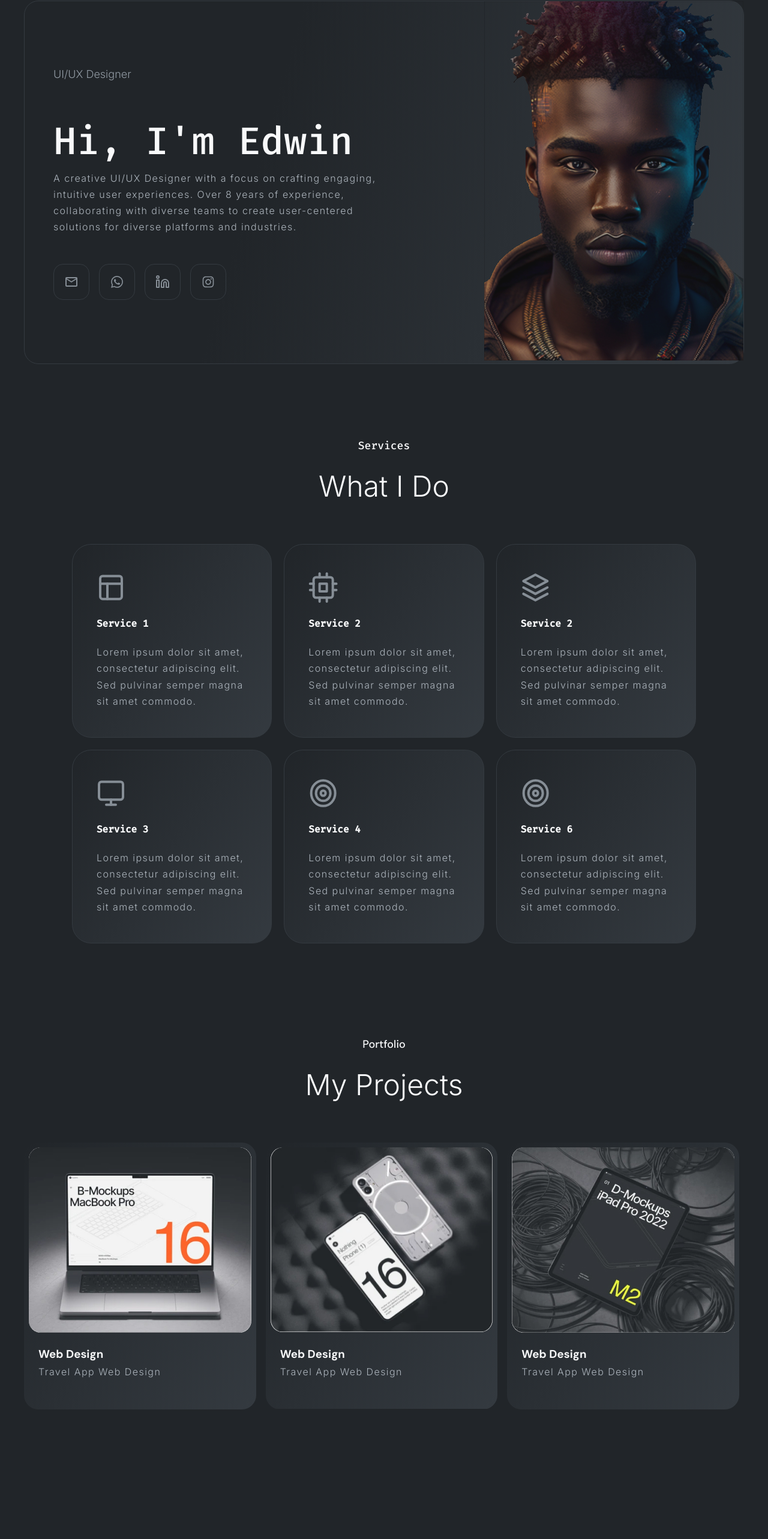
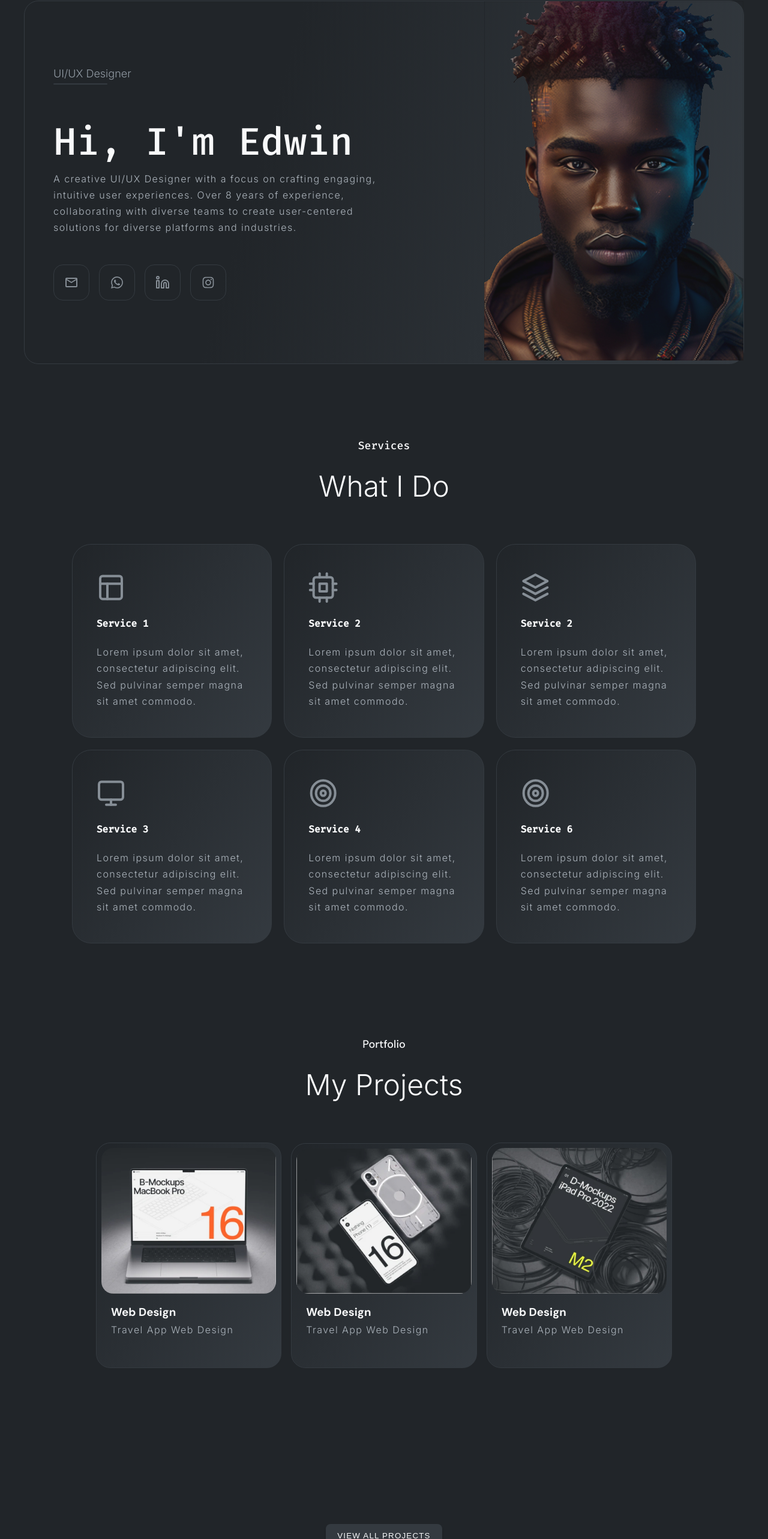
Before and after one commit to Edwin-3/updated_portfolio, a React (Create React App) app: page / in a window 1280 px wide. Shown: the part 151-2717 px from the top of the page at 60% size. Before the commit the page ends 2533 px from the top, so only its background shows below. Built offline with nearby package versions, Linux system fonts and the light colour scheme.

Commit message:
resume section update

```diff
--- a/src/App.js
+++ b/src/App.js
@@ -3,6 +3,7 @@ import Header from "./components/Header/header";
 import Navbar from "./components/NavBar/navbar";
 import Services from "./components/Services/services";
 import Project from "./components/Projects/project";
+import Resume from "./components/Resume/resume";
 
 
 function App() {
@@ -12,6 +13,7 @@ function App() {
       <Header />
       <Services />
       <Project />
+      <Resume />
     </div>
   );
 }
--- a/src/components/Projects/project.js
+++ b/src/components/Projects/project.js
@@ -17,15 +17,15 @@ const Project = () => {
             <h2 className='h2'>My Projects</h2>
             <div className='row'>
                 {projectData.map((project, index) => (
-                    <div key={index} className="column">
-                        <div className="content">
-                            <img src={project.image} alt={project.title} style={{ width: "100%" }} />
-                            <h3>{project.title}</h3>
-                            <p>{project.description}</p>
-                        </div>
+                    <div key={index} className="content">
+                        <img src={project.image} alt={project.title} style={{ width: "100%" }} />
+                        <h3>{project.title}</h3>
+                        <p>{project.description}</p>
                     </div>
+
                 ))}
             </div>
+            <button className='btn'>View all projects</button>
         </section>
     )
 }
--- a/src/components/Projects/projects.scss
+++ b/src/components/Projects/projects.scss
@@ -14,19 +14,24 @@
 .row {
     display: flex;
     flex-direction: row;
-    flex-wrap: wrap;
+    flex-wrap: nowrap;
     gap: 16px;
+    margin-bottom: 60px;
 
     @include breakpoints(md) {
         padding: 16px;
+        flex-shrink: 1;
+        flex-wrap: wrap;
 
     }
 
-    .column {
+    .content {
         flex: 1;
         min-width: calc(28% - 16px);
         max-width: 386.66px;
-        overflow-x: scroll;
+        background: $linear-2;
+        padding: 8px;
+        text-align: left;
         border-radius: 24px;
 
         @include breakpoints(sm) {
@@ -34,10 +39,6 @@
 
         }
 
-        .content {
-            background: $linear-2;
-            padding: 8px;
-            text-align: left;
 
 
         img {
@@ -58,8 +59,5 @@
         }
     }
 
-        .h2 {
-            margin-top: 1em;
+
 }
-    }
-}
--- /dev/null
+++ b/src/components/Resume/resume.js
@@ -0,0 +1,58 @@
+import React from 'react'
+import './resume.scss'
+
+const experienceData = [
+    {
+        title: 'UI/UX Designer & Trainer', location: 'Kenya', duration: 'Comido Out Tech - (2020 - Present)',
+        description: 'Partnered with cross-functional teams to craft user-centric solutions for web and mobile apps.Guided UI design, producing captivating interfaces that reflect brand guidelines. Employed user research to drive seamless implementation and informed design choices.'
+    },
+    {
+        title: 'UI/UX Designer & Trainer', location: 'Kenya', duration: 'Comido Out Tech - (2020 - Present)',
+        description: 'Partnered with cross-functional teams to craft user-centric solutions for web and mobile apps.Guided UI design, producing captivating interfaces that reflect brand guidelines. Employed user research to drive seamless implementation and informed design choices.'
+    },
+    {
+        title: 'UI/UX Designer & Trainer', location: 'Kenya', duration: 'Comido Out Tech - (2020 - Present)',
+        description: 'Partnered with cross-functional teams to craft user-centric solutions for web and mobile apps.Guided UI design, producing captivating interfaces that reflect brand guidelines. Employed user research to drive seamless implementation and informed design choices.'
+    },
+
+]
+const Resume = () => {
+    return (
+        <section className="container resume" >
+            <h6>Resume</h6>
+            <h2 className='h2'>6+ Years of Experience</h2>
+            <div className='experience'>
+                <h5>Experience</h5>
+                {experienceData.map((experience, index) => (
+                    <div key={index} className='content'>
+                        <div className='resume_row'>
+                            <h3>{experience.title}</h3>
+                            <p>{experience.location}</p>
+                        </div>
+                        <h4>{experience.duration}</h4>
+                        <hr />
+                        <p>{experience.description}</p>
+                    </div>
+                ))}
+
+            </div>
+            <div className='education'>
+                <h5>Education</h5>
+                {experienceData.map((experience, index) => (
+                    <div key={index} className='content'>
+                        <div className='resume_row'>
+                            <h3>{experience.title}</h3>
+                            <p>{experience.location}</p>
+                        </div>
+                        <h4>{experience.duration}</h4>
+                        <hr />
+                        <p>{experience.description}</p>
+                    </div>
+                ))}
+
+            </div>
+        </section>
+    )
+}
+
+export default Resume
--- /dev/null
+++ b/src/components/Resume/resume.scss
@@ -0,0 +1,98 @@
+@use '../../theme.scss' as *;
+
+h5 {
+    color: #F8F9FA;
+    font-family: Inter;
+    font-size: 18px;
+    font-style: normal;
+    font-weight: 500;
+    line-height: 32px;
+
+    &::after {
+        content: '';
+        display: block;
+        width: 90px;
+        height: 2px;
+        background-color: $border-color;
+        border-radius: 4px;
+    }
+
+    @include breakpoints(sm) {
+        font-size: 14px;
+    }
+}
+
+.content {
+    display: flex;
+    flex-direction: column;
+    padding: 40px;
+    border-radius: 24px;
+    border: 1px solid $border-color;
+    background: $linear-1;
+    max-width: 800px;
+    margin: auto;
+    margin-bottom: 200px;
+
+    @include breakpoints(sm) {
+        padding: 60px 1rem;
+
+    }
+
+    .resume_row {
+        text-align: left;
+        display: flex;
+        flex-direction: row;
+        justify-content: space-between;
+
+        h3 {
+            font-size: 24px;
+            font-family: Inter;
+            line-height: 150%;
+            font-weight: 500;
+            color: $light-color;
+
+            @include breakpoints(sm) {
+                font-size: 18px;
+            }
+        }
+
+        p {
+            padding: 8px 10px;
+            background-color: $bg-color;
+            height: fit-content;
+            border-radius: 4px;
+            text-transform: uppercase;
+
+            @include breakpoints(sm) {
+                font-size: 11px;
+
+
+            }
+        }
+
+    }
+
+    h4 {
+        color: #868E96;
+        font-family: Inter;
+        font-size: 16px;
+        font-style: normal;
+        font-weight: 400;
+        line-height: 150%;
+        margin-top: 4px;
+
+        @include breakpoints(sm) {
+            font-size: 14px;
+        }
+
+
+    }
+
+    hr {
+        width: 100%;
+        height: 1px;
+        color: $border-color;
+        background-color: $border-color;
+        margin-block: 20px;
+    }
+}
```
Lines whose indentation alone changed are shown as unchanged.
